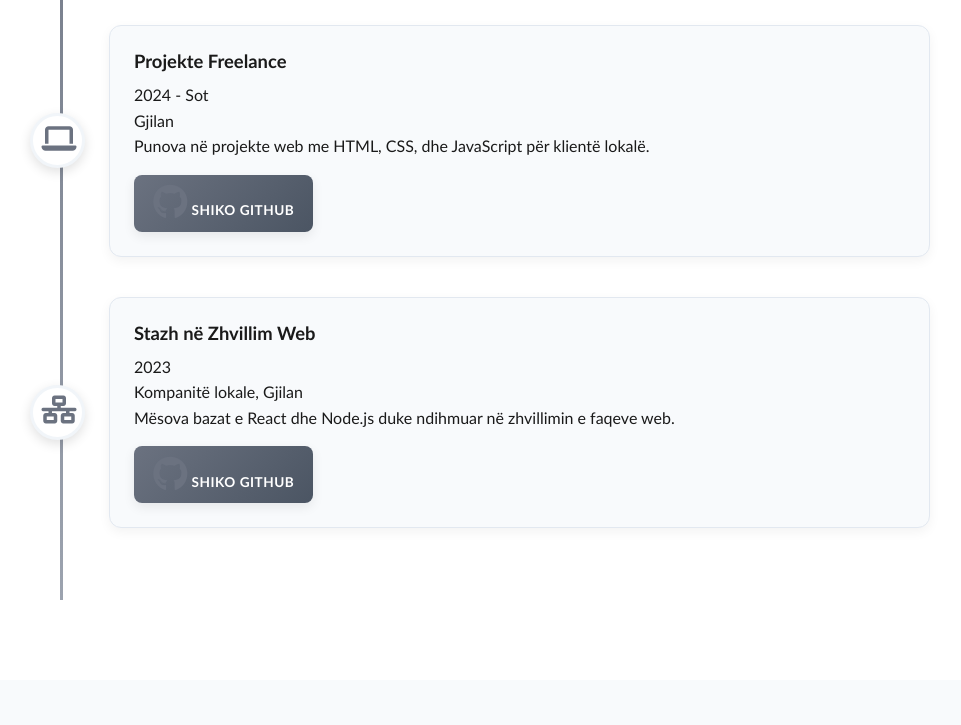
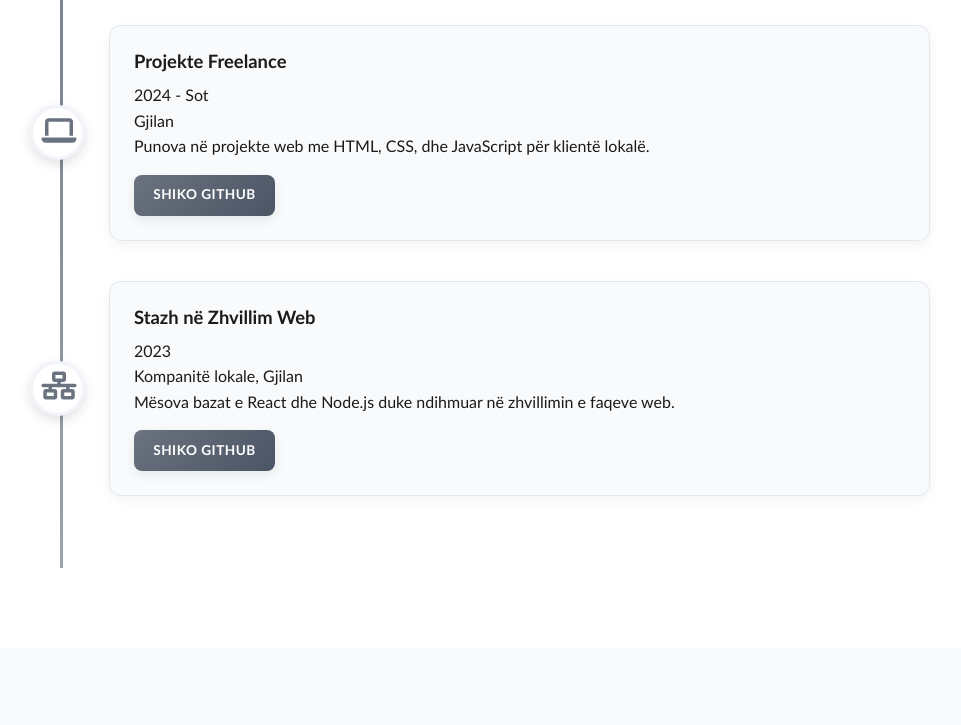
Before and after one commit to maldonmisini/Portfolio, a plain HTML site: page index.html in a window 1280 px wide. Shown: the part 3346-4071 px from the top of the page, without its empty margins (160-1121 px from the left). Drawn offline with nearby package versions, Linux system fonts and the light colour scheme.

Commit message:
Fix GitHub link formatting in index.html

```diff
--- a/index.html
+++ b/index.html
@@ -256,8 +256,7 @@
                         <p data-sq="Punova në projekte web me HTML, CSS, dhe JavaScript për klientë lokalë."
                             data-en="Worked on web projects with HTML, CSS, and JavaScript for local clients.">Punova në
                             projekte web me HTML, CSS, dhe JavaScript për klientë lokalë.</p>
-                        <a href="https://github.com/maldonmisini" target="_blank" class="project-link">
-                            <i class="fa-brands fa-github"></i> Shiko GitHub
+                        <a href="https://github.com/maldonmisini" target="_blank" class="project-link">Shiko GitHub
                         </a>
                     </div>
                 </div>
@@ -273,8 +272,7 @@
                             data-en="Learned basics of React and Node.js while assisting in web page development.">
                             Mësova
                             bazat e React dhe Node.js duke ndihmuar në zhvillimin e faqeve web.</p>
-                        <a href="https://github.com/maldonmisini" target="_blank" class="project-link">
-                            <i class="fa-brands fa-github"></i> Shiko GitHub
+                        <a href="https://github.com/maldonmisini" target="_blank" class="project-link">Shiko GitHub
                         </a>
                     </div>
                 </div>
```
